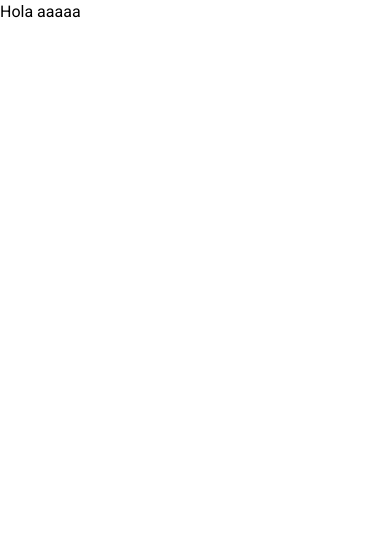
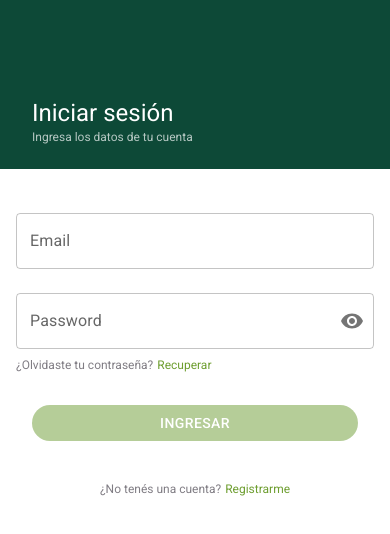
Before and after one commit to No-Country-simulation/s16-17-t-python-react, a React (Vite) app in the folder frontend/: page /login in a window 390 px wide. Shown: the top 534 px of the page. Built offline with nearby package versions, Linux system fonts and the light colour scheme.

Commit message:
feat: login mobile

```diff
--- /dev/null
+++ b/frontend/src/components/login/CustomTextField.jsx
@@ -0,0 +1,34 @@
+import { TextField } from '@mui/material'
+import VisibilityIcon from '@mui/icons-material/Visibility'
+import VisibilityOffIcon from '@mui/icons-material/VisibilityOff'
+
+export const CustomTextField = ({
+	type = 'text',
+	label,
+	name,
+	handleChange,
+	value,
+	icon,
+	setShowPassword,
+	showPassword,
+}) => (
+		<div className="flex flex-col gap-2 justify-center">
+			<TextField
+				label={label}
+				type={type}
+				name={name}
+				value={value}
+				onChange={handleChange}
+				variant="outlined"
+				className=""
+			/>
+			{/* {icon ? (
+                <span
+                className="absolute flex flex-start w-full"
+                onClick={() => setShowPassword(!showPassword)}
+              >
+                {showPassword ? <VisibilityIcon /> : <VisibilityOffIcon />}
+              </span>
+            ): null} */}
+		</div>
+	)
--- /dev/null
+++ b/frontend/src/components/login/Form.jsx
@@ -0,0 +1,113 @@
+import { useEffect, useState } from 'react'
+import { CustomTextField } from './CustomTextField'
+import {
+	Button,
+	FormControl,
+	IconButton,
+	InputAdornment,
+	InputLabel,
+	OutlinedInput,
+} from '@mui/material'
+import VisibilityOff from '@mui/icons-material/VisibilityOff'
+import Visibility from '@mui/icons-material/Visibility'
+
+export const Form = () => {
+	const [showPassword, setShowPassword] = useState(false)
+	const [disabled, setDisabled] = useState(true)
+	const [loginInfo, setLoginInfo] = useState({
+		email: '',
+		password: '',
+	})
+
+	const handleChange = (e) => {
+		setLoginInfo({
+			...loginInfo,
+			[e.target.name]: e.target.value,
+		})
+	}
+
+	const isDisable = () => {
+		const trimmedEmail = loginInfo.email.trim()
+		const trimmedPassword = loginInfo.password.trim()
+		const minPasswordChar = 8
+		setDisabled(
+			trimmedEmail && trimmedPassword.length >= minPasswordChar ?
+				false
+			:	true
+		)
+	}
+
+	useEffect(() => {
+		isDisable()
+	}, [loginInfo])
+
+	return (
+		<>
+			<div className="flex flex-col gap-6 px-4 mt-11">
+				{/* Email input */}
+				<CustomTextField
+					label="Email"
+					type="text"
+					value={loginInfo.email}
+					name={'email'}
+					handleChange={handleChange}
+				/>
+
+				{/* Password input */}
+				<FormControl variant="outlined">
+					<InputLabel htmlFor="password">Password</InputLabel>
+					<OutlinedInput
+						id="password"
+						type={showPassword ? 'text' : 'password'}
+						label="Password"
+						name="password"
+						endAdornment={
+							<InputAdornment position="end">
+								<IconButton
+									onClick={() =>
+										setShowPassword(!showPassword)
+									}
+									edge="end"
+								>
+									{showPassword ?
+										<VisibilityOff />
+									:	<Visibility />}
+								</IconButton>
+							</InputAdornment>
+						}
+						onChange={handleChange}
+					/>
+				</FormControl>
+			</div>
+
+			<div className="px-4">
+				<p className="text-[#807D84] text-xs flex gap-1 mt-2">
+					¿Olvidaste tu contraseña?
+					<span className="text-[#6E9E30]">Recuperar</span>
+				</p>
+			</div>
+
+			<div className="p-8 flex justify-center">
+				<Button
+					disabled={disabled}
+					variant="contained"
+					className="w-full"
+					sx={{
+						bgcolor: '#6E9E30',
+						color: 'white',
+						borderRadius: '20px',
+						':hover': {
+							bgcolor: '#6E9E30',
+						},
+						':disabled': {
+							color: 'white',
+							bgcolor: '#b5cd98',
+						},
+					}}
+				>
+					Ingresar
+				</Button>
+			</div>
+		</>
+	)
+}
--- a/frontend/src/components/login/Header.jsx
+++ b/frontend/src/components/login/Header.jsx
@@ -1 +1,8 @@
-export const Header = () => <div>Hola aaaaa</div>
+export const Header = () => (
+		<div className="bg-[#0D4937] text-white min-h-[20vh] px-8 py-6 flex flex-col justify-end ">
+			<h1 className="text-2xl md:text-3xl lg:text-4xl">Iniciar sesión</h1>
+			<p className="text-[#b6c8c3] text-xs">
+				Ingresa los datos de tu cuenta
+			</p>
+		</div>
+	)
--- a/frontend/src/components/login/index.js
+++ b/frontend/src/components/login/index.js
@@ -1 +1,2 @@
 export * from './Header.jsx'
+export * from './Form.jsx'
--- a/frontend/src/pages/login/login.jsx
+++ b/frontend/src/pages/login/login.jsx
@@ -1,7 +1,21 @@
-import { Header } from '../../components'
+import { Divider } from '@mui/material'
+import { Header, Form } from '../../components'
 
 export const Login = () => (
-		<>
-			<Header />
-		</>
-	)
+	<div className="min-h-screen">
+		<Header />
+		<Form />
+
+		<div className="px-8 mb-6 flex justify-center">
+			<p className="text-[#807D84] text-xs flex gap-1 mt-2">
+				¿No tenés una cuenta?
+				<span className="text-[#6E9E30]">Registrarme</span>
+			</p>
+		</div>
+
+		{/* <Divider variant='middle' className='text-[#807D84]'>O</Divider> */}
+		{/*
+			// TODO: Google auth
+		*/}
+	</div>
+)
```
